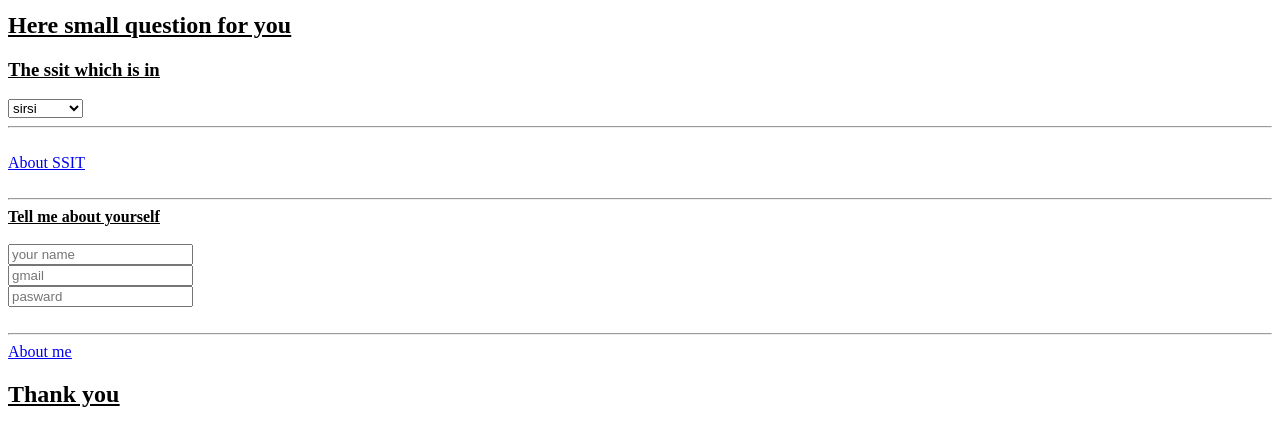
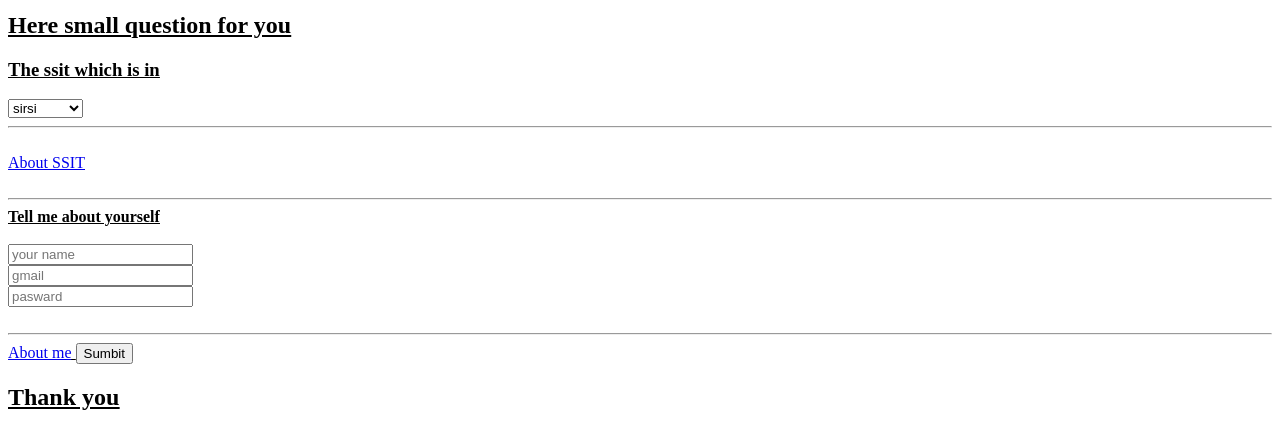
Before and after one commit to SHRAMAJEEVI/MANIKANT-M.B, a plain HTML site: page index.html in a window 1280 px wide. Shown: the part 520-951 px from the top of the page. Drawn offline with Linux system fonts and the light colour scheme.

Commit message:
Update index.html

```diff
--- a/index.html
+++ b/index.html
@@ -35,4 +35,5 @@
 </form>
 <br><hr>
     <a href="index.htm">About me</a>
+        <button>Sumbit</button>
     <h2>Thank you</h2>
```
